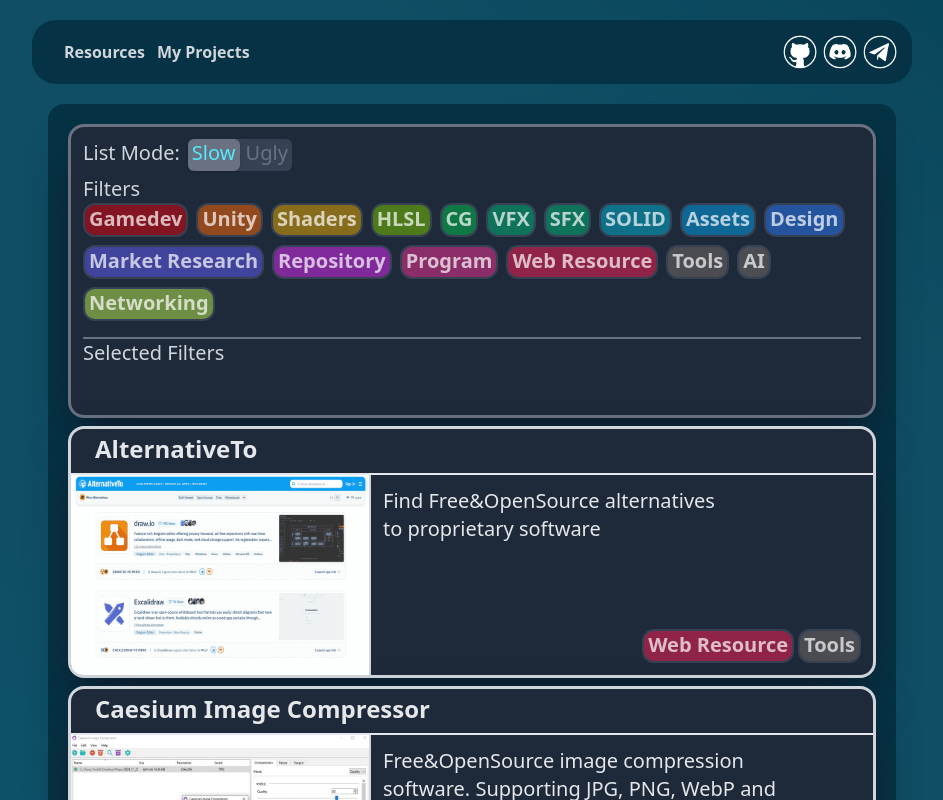
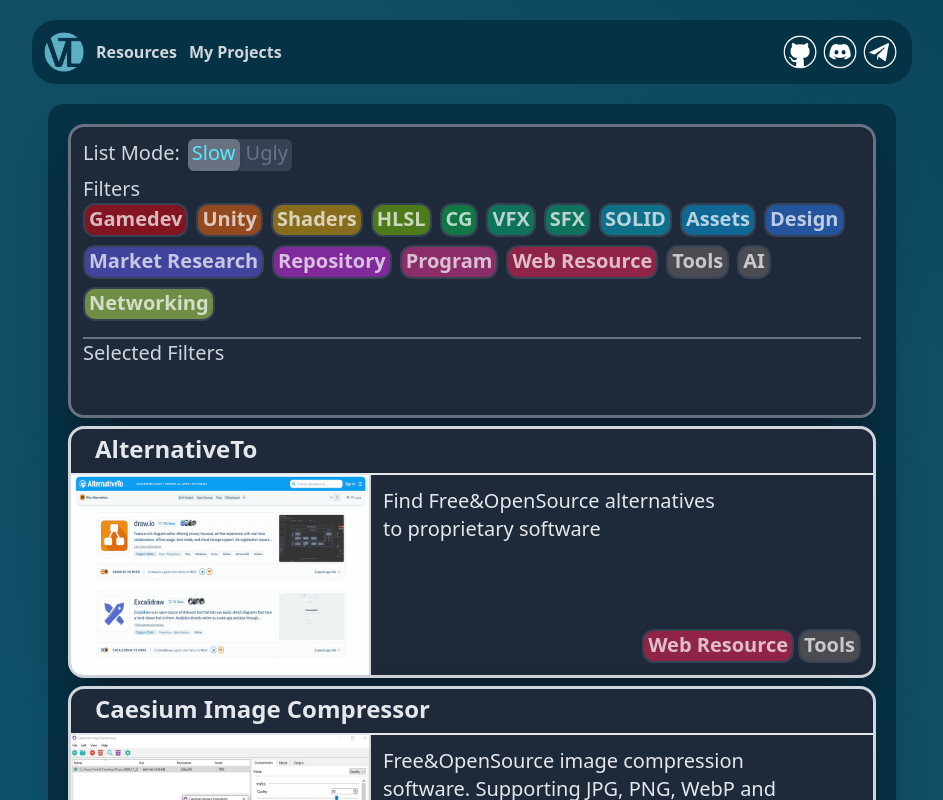
Before and after one commit to Vintall/vintall.github.io, a Vue app: page / in a window 1280 px wide. Shown: the top 800 px of the page, without its empty margins (168-1111 px from the left). Built offline with nearby package versions, Linux system fonts and the light colour scheme.

Commit message:
Icon in header

```diff
--- a/src/components/core/Header.vue
+++ b/src/components/core/Header.vue
@@ -1,4 +1,5 @@
 <script setup>
+import Icon from "@/assets/media/icon.png"
 import GitHubIcon from "@/assets/media/images/socialNetworks/GitHubCircle.png"
 import DiscordIcon from "@/assets/media/images/socialNetworks/DiscordCircle.png"
 import TelegramCircle from "@/assets/media/images/socialNetworks/TelegramCircle.png"
@@ -7,7 +8,10 @@
 <template>
     <div class="flex flex-row flex-wrap w-full">
         <div class="flex flex-row w-full max-w-220 mx-auto bg-cyan-950 p-3 mt-5 rounded-3xl items-center justify-stretch">
-            <div class="flex flex-row flex-wrap space-x-3 ml-5 w-full">
+            <div class="flex flex-row flex-wrap items-center space-x-3  w-full">
+                <RouterLink to = "/" class="text-gray-300 font-bold hover:text-gray-500">
+                    <img :src=Icon class="h-10 w-10 rounded-full hover:outline-1 hover:outline-cyan-400">
+                </RouterLink>
                 <RouterLink to = "/" class="text-gray-300 font-bold hover:text-gray-500">Resources</RouterLink>
                 <RouterLink to = "/projects" class="text-gray-300 font-bold hover:text-gray-500">My Projects</RouterLink>
             </div>
```
Also changed, not shown: 1 other file (tests, documents, lock files or other folders).
